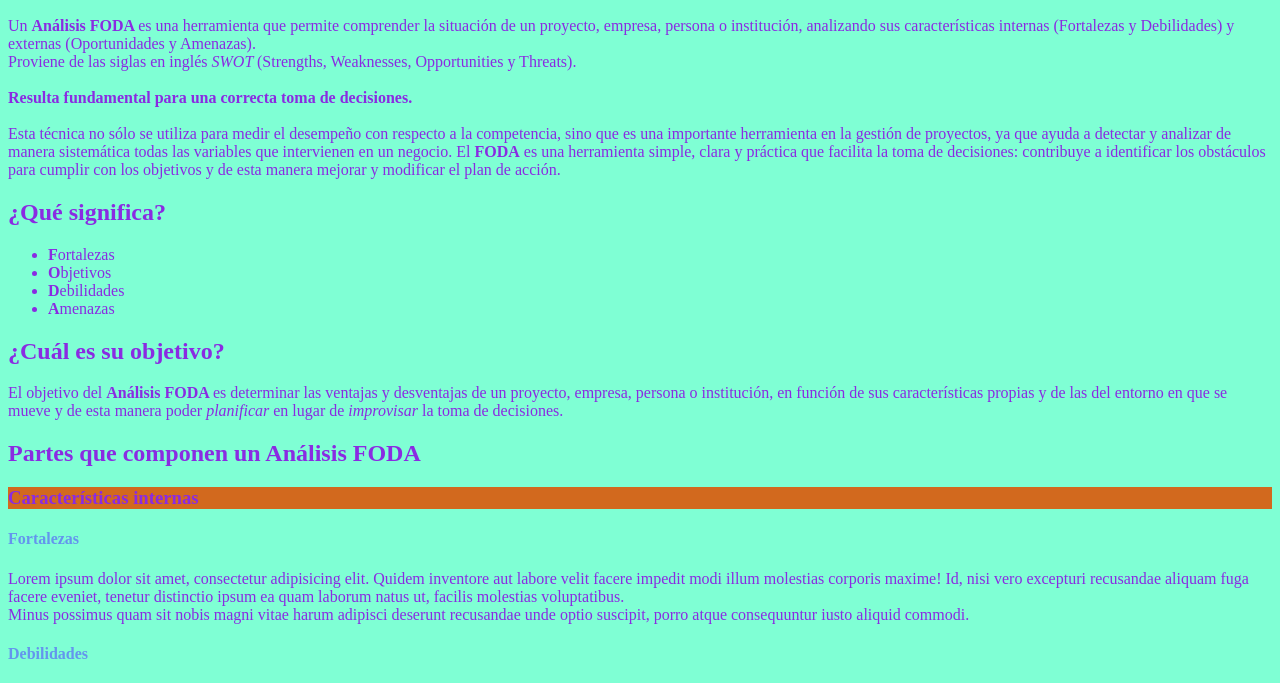
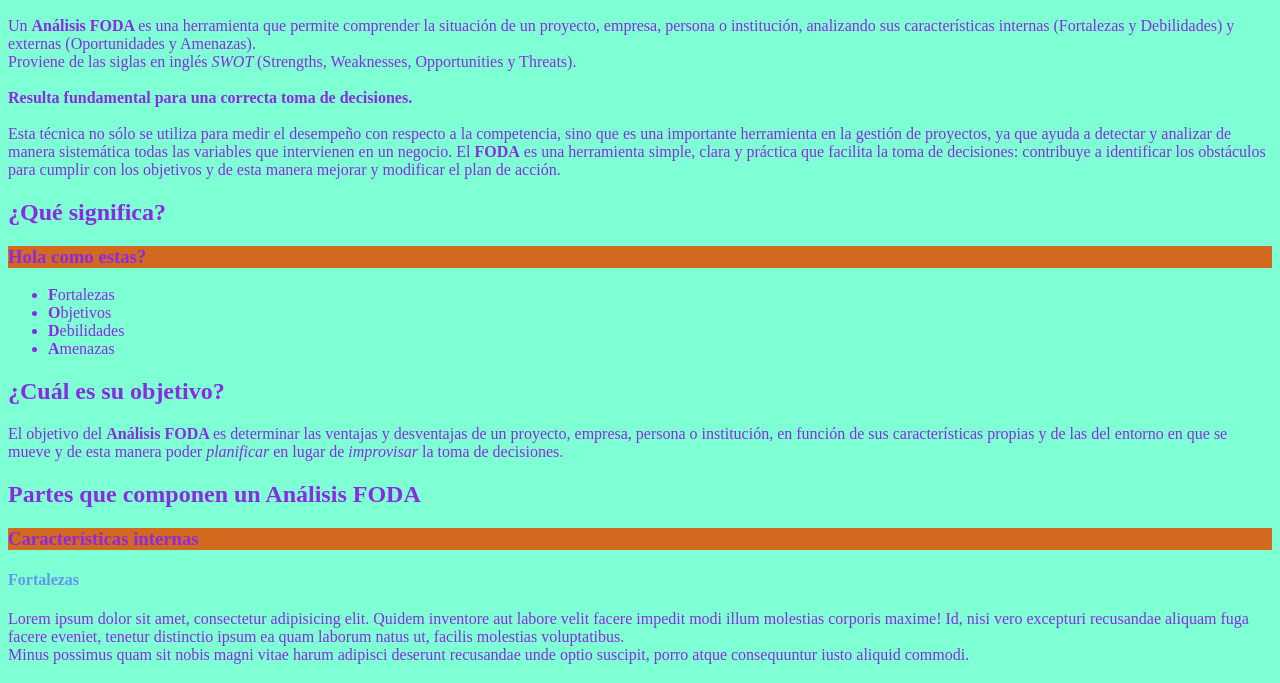
Before and after one commit to SerenaSagg/Full_stack, a plain HTML site: page 01_clase/02_clase/practica_css.html in a window 1280 px wide. Shown: the part 110-793 px from the top of the page. Drawn offline with Linux system fonts and the light colour scheme.

Commit message:
Modifique el codigo

```diff
--- a/01_clase/02_clase/practica_css.html
+++ b/01_clase/02_clase/practica_css.html
@@ -30,6 +30,7 @@
 
 
 <h2>¿Qué significa?</h2>
+<h3> Hola como estas?</h3>
 <ul>
 <li><strong>F</strong>ortalezas </li>
 <li> <strong>O</strong>bjetivos</li>
```
